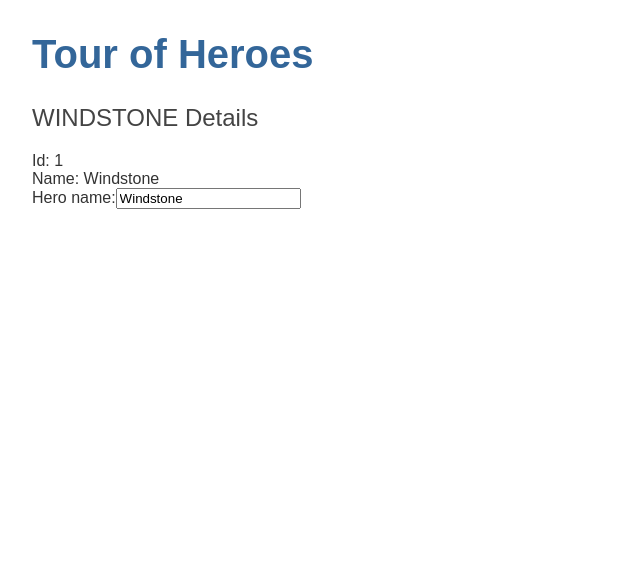
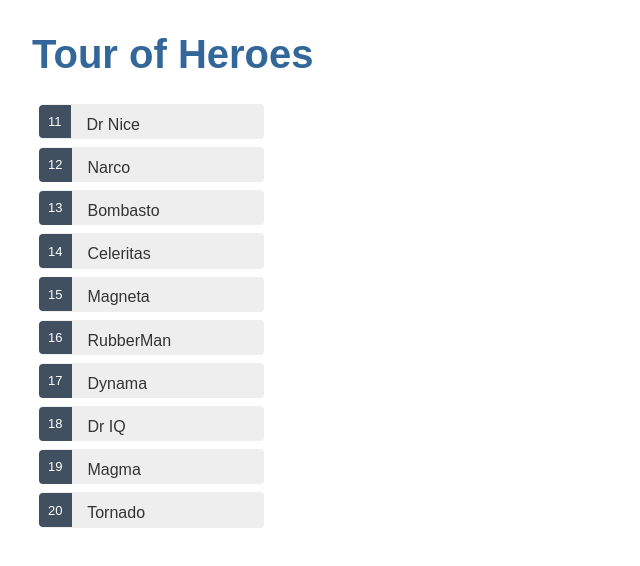
Before and after one commit to codemvs/angular-tour-fo-heroes, an Angular app: page / in a window 1280 px wide. Shown: the top 566 px of the page, without its empty margins (0-640 px from the left). Built offline with nearby package versions, Linux system fonts and the light colour scheme.

Commit message:
Add list heores

```diff
--- a/src/app/heroes/heroes.component.css
+++ b/src/app/heroes/heroes.component.css
@@ -0,0 +1,52 @@
+/* HeroesComponent's private CSS styles */
+.heroes {
+    margin: 0 0 2em 0;
+    list-style-type: none;
+    padding: 0;
+    width: 15em;
+  }
+  .heroes li {
+    cursor: pointer;
+    position: relative;
+    left: 0;
+    background-color: #EEE;
+    margin: .5em;
+    padding: .3em 0;
+    height: 1.6em;
+    border-radius: 4px;
+  }
+  .heroes li:hover {
+    color: #2c3a41;
+    background-color: #e6e6e6;
+    left: .1em;
+  }
+  .heroes li.selected {
+    background-color: black;
+    color: white;
+  }
+  .heroes li.selected:hover {
+    background-color: #505050;
+    color: white;
+  }
+  .heroes li.selected:active {
+    background-color: black;
+    color: white;
+  }
+  .heroes .badge {
+    display: inline-block;
+    font-size: small;
+    color: white;
+    padding: 0.8em 0.7em 0 0.7em;
+    background-color:#405061;
+    line-height: 1em;
+    position: relative;
+    left: -1px;
+    top: -4px;
+    height: 1.8em;
+    margin-right: .8em;
+    border-radius: 4px 0 0 4px;
+  }
+
+  input {
+    padding: .5rem;
+  }
--- a/src/app/heroes/heroes.component.html
+++ b/src/app/heroes/heroes.component.html
@@ -1,8 +1,21 @@
-<H2>{{hero.name | uppercase}} Details</H2>
-<div>Id: <span>{{hero.id}}</span></div>
-<div>Name: <span>{{hero.name}}</span></div>
+<ul class="heroes">
+    <li *ngFor="let hero of heroes"
+    [class.selected]="hero === selectedHero"
+    (click)="onSelect(hero)">
+    <span class="badge">{{hero.id}}</span> {{hero.name}}
+  </li>
+</ul>
+<div *ngIf="selectedHero">
+<H2>{{selectedHero.name | uppercase}} Details</H2>
+
+<h2>My Heroes</h2>
+
+
+<div>Id: <span>{{selectedHero.id}}</span></div>
+<div>Name: <span>{{selectedHero.name}}</span></div>
 
 <div>
     <label for="name">Hero name:</label>
-    <input id="name" [(ngModel)]="hero.name" placeholder="name">
+    <input id="name" [(ngModel)]="selectedHero.name" placeholder="name">
 </div>
+</div>
--- a/src/app/heroes/heroes.component.ts
+++ b/src/app/heroes/heroes.component.ts
@@ -11,10 +11,15 @@
     id:1,
     name: 'Windstone'
   };
-  heroes = HEROES;
+  heroes: Hero[] = HEROES;
   constructor() { }
 
   ngOnInit(): void {
   }
 
+  selectedHero?: Hero;
+onSelect(hero: Hero): void {
+  this.selectedHero = hero;
 }
+
+}
```
